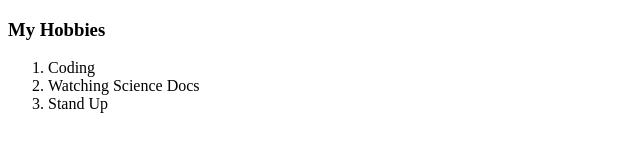
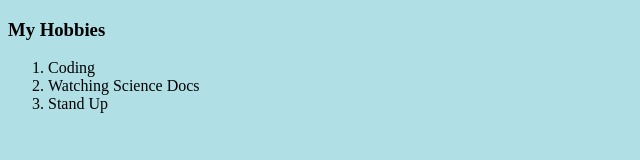
Before and after one commit to vader9595/cv, a plain HTML site: page hobbies.html in a window 1280 px wide. Shown: the whole page, without its empty margins (0-640 px from the left). Drawn offline with Linux system fonts and the light colour scheme.

Commit message:
Update hobbies.html

```diff
--- a/hobbies.html
+++ b/hobbies.html
@@ -4,7 +4,7 @@
     <meta charset="utf-8">
     <title>My Hobbies</title>
   </head>
-  <body>
+  <body bgcolor="#B0E0E6">
 
     <h3>My Hobbies</h3>
 
```
